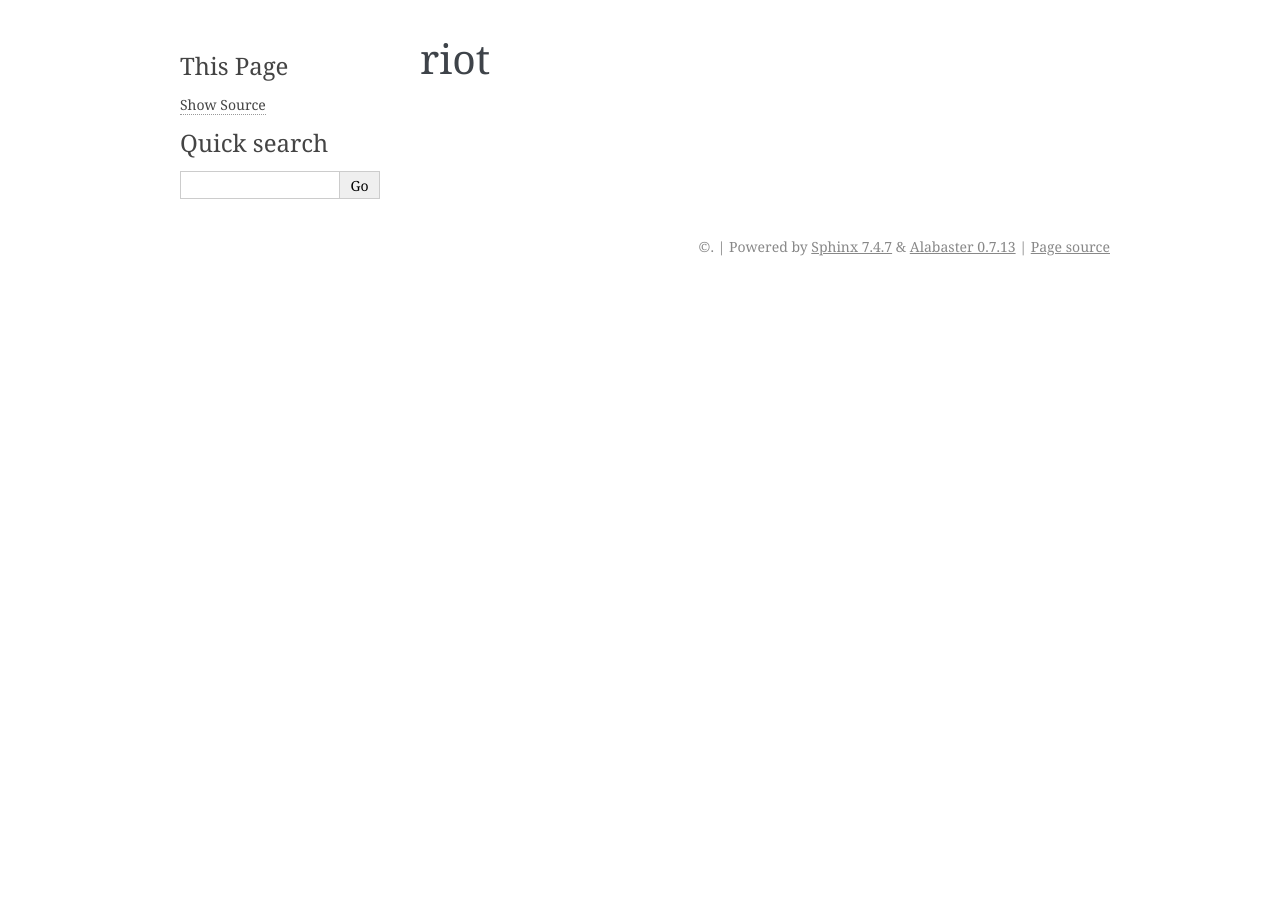
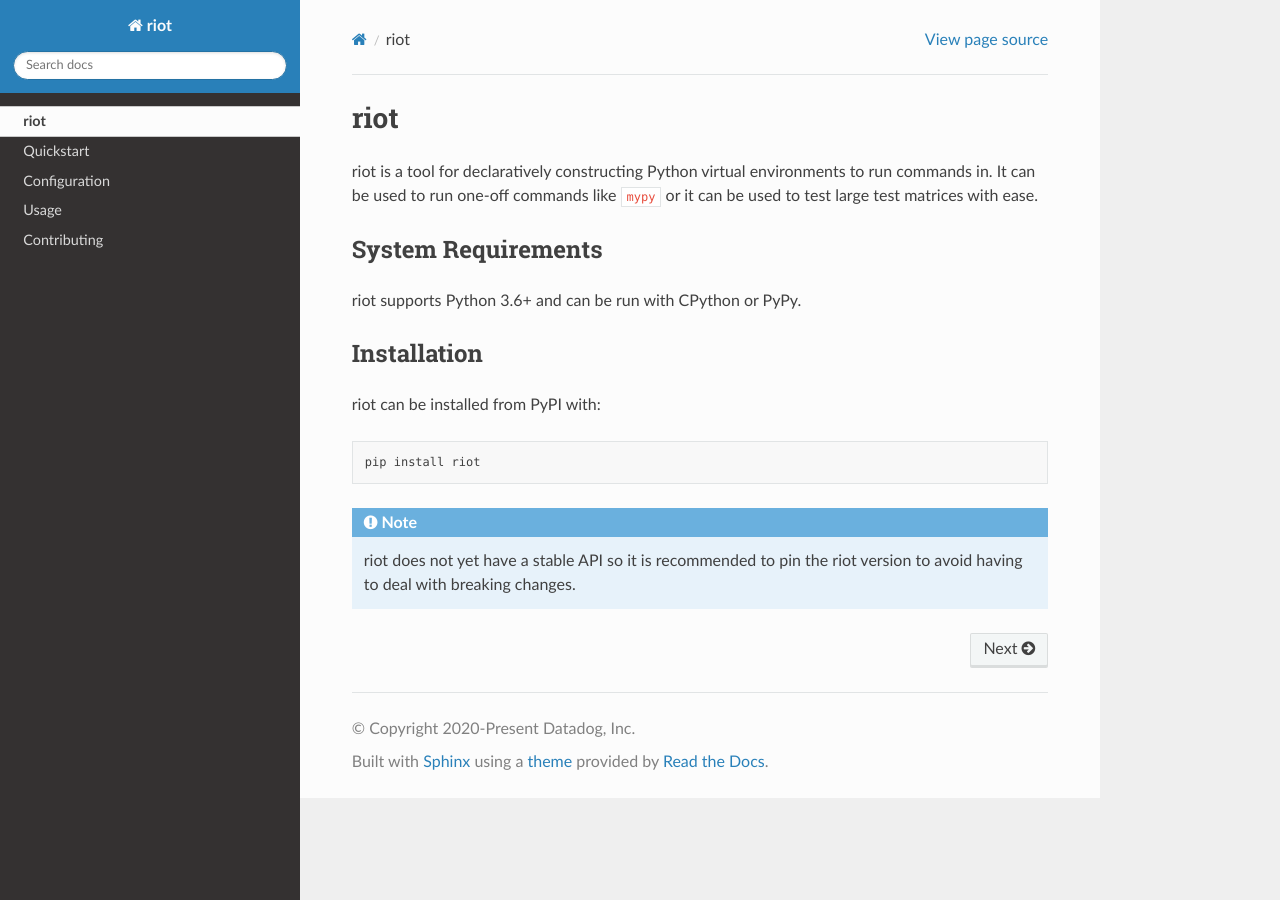
Before and after one commit to DataDog/riot, a Sphinx documentation site: the page built from docs/index.rst, in a window 1280 px wide. Built offline with Sphinx 7.4.7 and the Read the Docs theme 2.0.0, drawn with Linux system fonts in a browser that asks for light colours.

Commit message:
Add user documentation (#87)
* Add user documentation

* Remove references to not-yet-implemented version

* Add deps to docs/requirements.txt

```diff
--- a/docs/conf.py
+++ b/docs/conf.py
@@ -10,11 +10,17 @@
 # import sys
 # sys.path.insert(0, os.path.abspath('.'))
 
-
 project = "riot"
 
+copyright = "2020-Present Datadog, Inc"  # noqa
+
 extensions = [
+    "sphinx.ext.autodoc",
     "sphinx.ext.doctest",
-    "sphinx.ext.autodoc",
+    "sphinx.ext.napoleon",
+    "sphinx_rtd_theme",
     "reno.sphinxext",
+    "sphinx_click",
 ]
+
+html_theme = "sphinx_rtd_theme"
--- /dev/null
+++ b/docs/contributing.rst
@@ -0,0 +1,4 @@
+Contributing
+============
+
+Development of riot takes place at https://github.com/Datadog/riot.
--- a/docs/index.rst
+++ b/docs/index.rst
@@ -1,7 +1,37 @@
+.. toctree::
+   :maxdepth: 2
+   :hidden:
+
+   self
+   quickstart
+   configuration
+   usage
+   release_notes
+   contributing
+
+
 riot
 ====
 
-.. toctree::
-   :maxdepth: 2
+riot is a tool for declaratively constructing Python virtual environments to
+run commands in. It can be used to run one-off commands like ``mypy`` or it can
+be used to test large test matrices with ease.
 
-   release_notes
+
+System Requirements
+-------------------
+
+riot supports Python 3.6+ and can be run with CPython or PyPy.
+
+
+Installation
+------------
+
+riot can be installed from PyPI with::
+
+        pip install riot
+
+
+.. note::
+   riot does not yet have a stable API so it is recommended to pin the riot
+   version to avoid having to deal with breaking changes.
--- a/docs/requirements.txt
+++ b/docs/requirements.txt
@@ -1,2 +1,4 @@
 sphinx==3.3
+sphinx-click==2.5.0
+sphinx-rtd-theme==0.5.0
 reno
--- /dev/null
+++ b/docs/usage.rst
@@ -0,0 +1,6 @@
+Usage
+=====
+
+.. click:: riot.cli:main
+   :prog: riot
+   :nested: full
--- a/riotfile.py
+++ b/riotfile.py
@@ -57,9 +57,11 @@ venv = Venv(
         ),
         Venv(
             name="docs",
-            command="sphinx-build -W -b html docs docs/_build/",
+            command="sphinx-build {cmdargs} -W -b html docs docs/_build/",
             pkgs={
                 "sphinx": "==3.3",
+                "sphinx-rtd-theme": "==0.5.0",
+                "sphinx-click": "==2.5.0",
                 "reno": latest,
             },
         ),
```
Also changed, not shown: docs/configuration.rst (added, +30 -0 lines), docs/quickstart.rst (added, +67 -0 lines), 2 other files.
